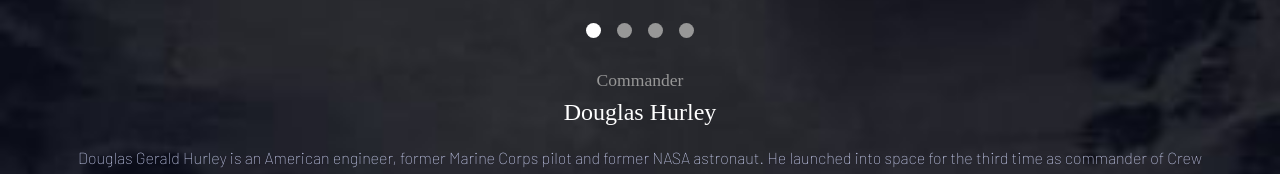
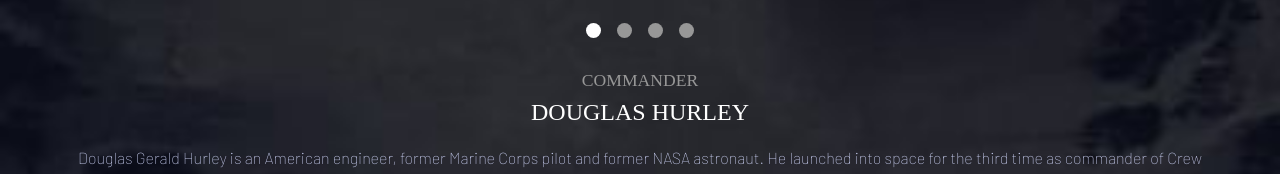
Before and after one commit to chars32/spacetourism, a React (Create React App) app: page / in a window 1280 px wide. Shown: the part 390-564 px from the top of the page. Built offline with nearby package versions, Linux system fonts and the light colour scheme; a web font is replaced by a local one.

Commit message:
CREW MOIBLE --- DONE ✔️

```diff
--- a/src/pages/Crew.jsx
+++ b/src/pages/Crew.jsx
@@ -1,16 +1,19 @@
+import { useState } from 'react'
 import styled from 'styled-components'
 
 import CrewBg from '../assets/crew/background-crew-mobile.jpg'
 import Ansari from '../assets/crew/image-anousheh-ansari.png'
 import Hurley from '../assets/crew/image-douglas-hurley.png'
-import Mark from '../assets/crew/image-mark-shuttleworth.png'
-import Victor from '../assets/crew/image-victor-glover.png'
+import Shuttleworth from '../assets/crew/image-mark-shuttleworth.png'
+import Glover from '../assets/crew/image-victor-glover.png'
+
+import { crew } from '../data.json'
 
 const CrewList = {
   Ansari,
   Hurley,
-  Mark,
-  Victor
+  Shuttleworth,
+  Glover
 }
 
 const CrewMainContainer = styled.div`
@@ -27,6 +30,7 @@
 const CrewContainer = styled.div`
 	width: 89.59%;
 	height: 73.4%;
+  z-index: 1;
 `
 const CrewTextContainer = styled.div`
 	width: 100%;
@@ -106,6 +110,22 @@
 
 
 const Crew = () => {
+  const [crewInfo, setCrewInfo] = useState(crew[0])
+
+  const setInfoCrew = (e) => {
+    const selectedItem = e.target
+    const selectedItemValue = selectedItem.getAttribute('value')
+
+    for (let number in crew) {
+      if (crew[number].name === selectedItemValue) {
+        setCrewInfo(crew[number])
+        selectedItem.style.background = 'white'
+      } else {
+        selectedItem.parentNode.childNodes[number].style.background = '#979797'
+      }
+    }
+  }
+
   return (
     <CrewMainContainer>
       <CrewContainer>
@@ -113,23 +133,23 @@
           <CrewNumber>02</CrewNumber>
           <CrewTitle>MEET YOUR CREW</CrewTitle>
         </CrewTextContainer>
-        <CrewImageContainer style={{ backgroundImage: `url(${CrewList.Hurley})` }} />
+        <CrewImageContainer style={{ backgroundImage: `url(${CrewList[crewInfo.name.split(" ")[1]]})` }} />
         <CrewIndicatorInfo>
           <CrewIndicators>
-            <BulletFirst />
-            <Bullet />
-            <Bullet />
-            <Bullet />
+            <BulletFirst onClick={setInfoCrew} value="Douglas Hurley" />
+            <Bullet onClick={setInfoCrew} value="Mark Shuttleworth" />
+            <Bullet onClick={setInfoCrew} value="Victor Glover" />
+            <Bullet onClick={setInfoCrew} value="Anousheh Ansari" />
           </CrewIndicators>
           <CrewInfo>
             <CrewPosition>
-              Commander
+              {crewInfo.role.toUpperCase()}
             </CrewPosition>
             <CrewName>
-              Douglas Hurley
+              {crewInfo.name.toUpperCase()}
             </CrewName>
             <CrewResume>
-              Douglas Gerald Hurley is an American engineer, former Marine Corps pilot and former NASA astronaut. He launched into space for the third time as commander of Crew Dragon Demo-2.
+              {crewInfo.bio}
             </CrewResume>
           </CrewInfo>
         </CrewIndicatorInfo>
```
